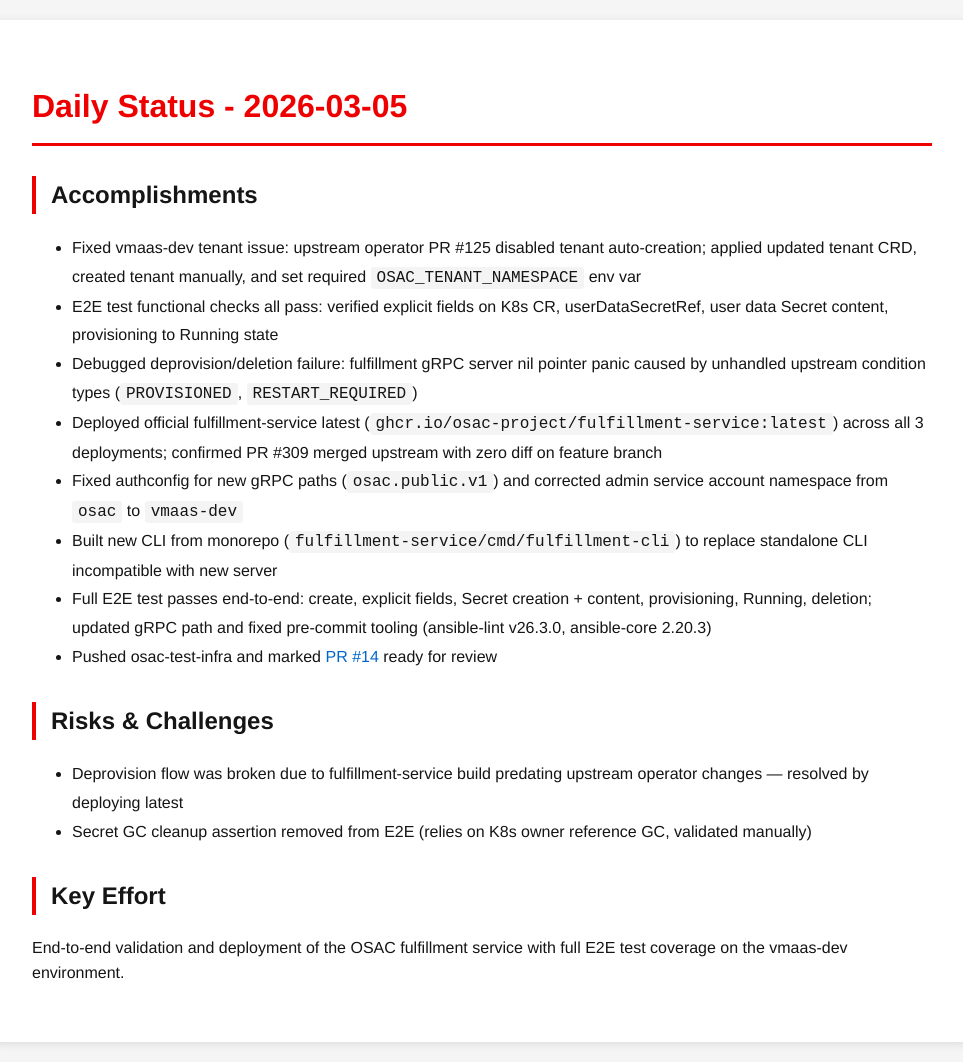
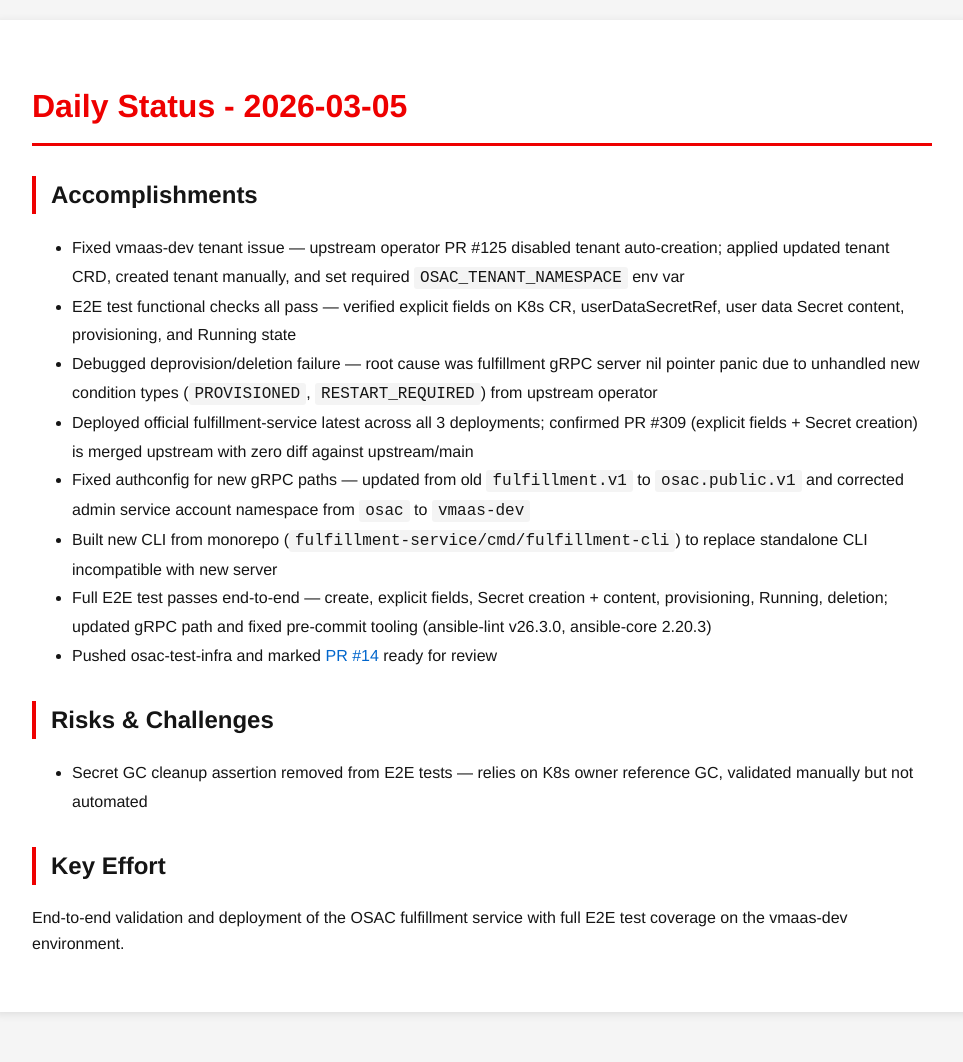
Before and after one commit to tzvatot/daily-status, a Jekyll site: the page built from 2026-03-05.md, in a window 1280 px wide. Shown: the whole page, without its empty margins (158-1121 px from the left). Built offline with Jekyll 4.4.1, drawn with Linux system fonts in a browser that asks for light colours; after the commit the page ends 1032 px from its top, so only the background shows below that.

Commit message:
Daily status update - 2026-03-05

```diff
--- a/2026-03-05.md
+++ b/2026-03-05.md
@@ -7,18 +7,20 @@ date: 2026-03-05
 # Daily Status - 2026-03-05
 
 ## Accomplishments
-- Fixed vmaas-dev tenant issue: upstream operator PR #125 disabled tenant auto-creation; applied updated tenant CRD, created tenant manually, and set required `OSAC_TENANT_NAMESPACE` env var
-- E2E test functional checks all pass: verified explicit fields on K8s CR, userDataSecretRef, user data Secret content, provisioning to Running state
-- Debugged deprovision/deletion failure: fulfillment gRPC server nil pointer panic caused by unhandled upstream condition types (`PROVISIONED`, `RESTART_REQUIRED`)
-- Deployed official fulfillment-service latest (`ghcr.io/osac-project/fulfillment-service:latest`) across all 3 deployments; confirmed PR #309 merged upstream with zero diff on feature branch
-- Fixed authconfig for new gRPC paths (`osac.public.v1`) and corrected admin service account namespace from `osac` to `vmaas-dev`
+
+- Fixed vmaas-dev tenant issue — upstream operator PR #125 disabled tenant auto-creation; applied updated tenant CRD, created tenant manually, and set required `OSAC_TENANT_NAMESPACE` env var
+- E2E test functional checks all pass — verified explicit fields on K8s CR, userDataSecretRef, user data Secret content, provisioning, and Running state
+- Debugged deprovision/deletion failure — root cause was fulfillment gRPC server nil pointer panic due to unhandled new condition types (`PROVISIONED`, `RESTART_REQUIRED`) from upstream operator
+- Deployed official fulfillment-service latest across all 3 deployments; confirmed PR #309 (explicit fields + Secret creation) is merged upstream with zero diff against upstream/main
+- Fixed authconfig for new gRPC paths — updated from old `fulfillment.v1` to `osac.public.v1` and corrected admin service account namespace from `osac` to `vmaas-dev`
 - Built new CLI from monorepo (`fulfillment-service/cmd/fulfillment-cli`) to replace standalone CLI incompatible with new server
-- Full E2E test passes end-to-end: create, explicit fields, Secret creation + content, provisioning, Running, deletion; updated gRPC path and fixed pre-commit tooling (ansible-lint v26.3.0, ansible-core 2.20.3)
+- Full E2E test passes end-to-end — create, explicit fields, Secret creation + content, provisioning, Running, deletion; updated gRPC path and fixed pre-commit tooling (ansible-lint v26.3.0, ansible-core 2.20.3)
 - Pushed osac-test-infra and marked [PR #14](https://github.com/osac-project/osac-test-infra/pull/14) ready for review
 
 ## Risks & Challenges
-- Deprovision flow was broken due to fulfillment-service build predating upstream operator changes — resolved by deploying latest
-- Secret GC cleanup assertion removed from E2E (relies on K8s owner reference GC, validated manually)
+
+- Secret GC cleanup assertion removed from E2E tests — relies on K8s owner reference GC, validated manually but not automated
 
 ## Key Effort
+
 End-to-end validation and deployment of the OSAC fulfillment service with full E2E test coverage on the vmaas-dev environment.
```
